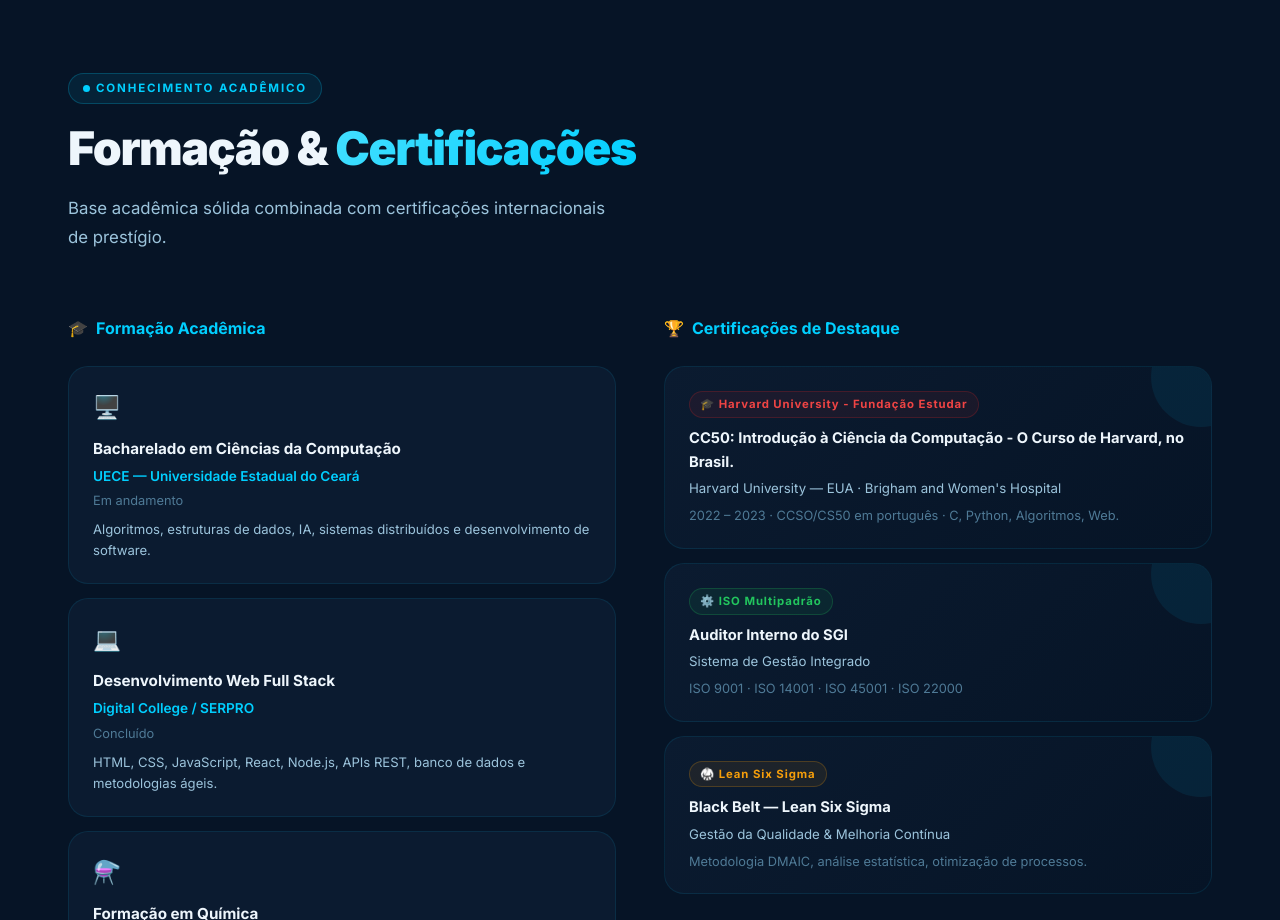
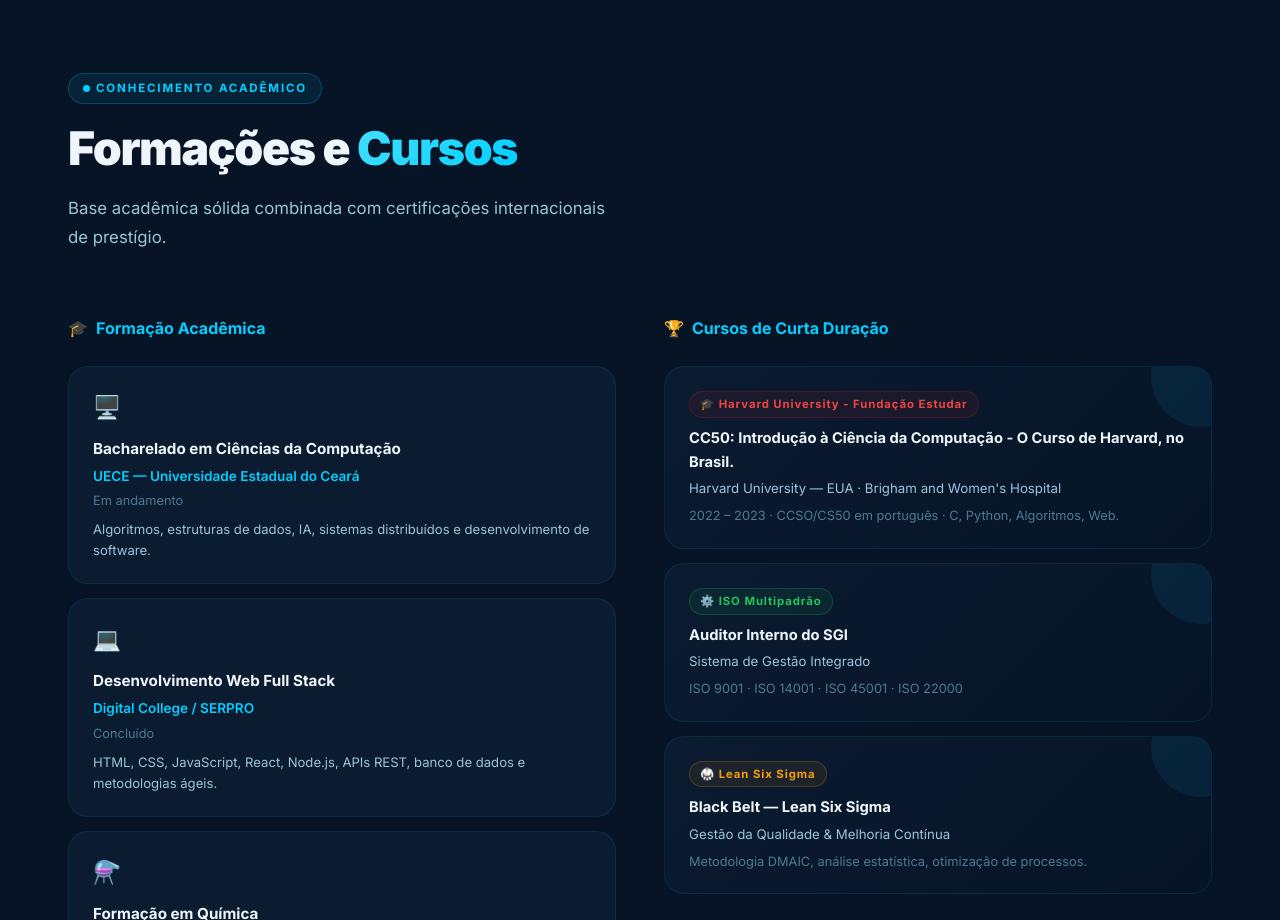
Before and after one commit to LucasMendesBSantos/Curriculo-Online-Tech----Quim, a React (Vite) app: page / in a window 1280 px wide. Shown: the part 3440-4360 px from the top of the page. Built offline with nearby package versions, Linux system fonts and the light colour scheme.

Commit message:
Mudando algumas palavrinhas

```diff
--- a/src/components/sections/Education.jsx
+++ b/src/components/sections/Education.jsx
@@ -36,8 +36,8 @@
       <div className="container">
         <SectionHeader
           tag="Conhecimento Acadêmico"
-          title="Formação &"
-          titleAccent="Certificações"
+          title="Formações e"
+          titleAccent="Cursos"
           subtitle={
             isChem
               ? 'Formação em Química combinada com certificações de qualidade e pesquisa de nível mundial.'
@@ -81,7 +81,7 @@
           <div>
             <ScrollReveal>
               <div className={styles.colTitle}>
-                <span>🏆</span> Certificações de Destaque
+                <span>🏆</span> Cursos de Curta Duração
               </div>
             </ScrollReveal>
 
```
